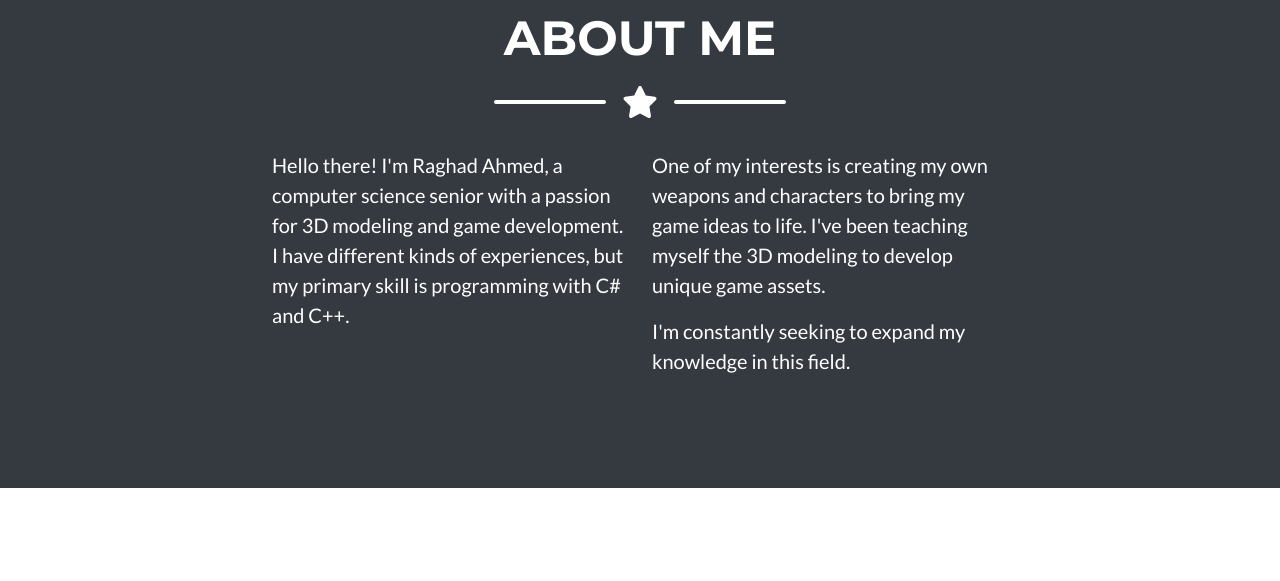
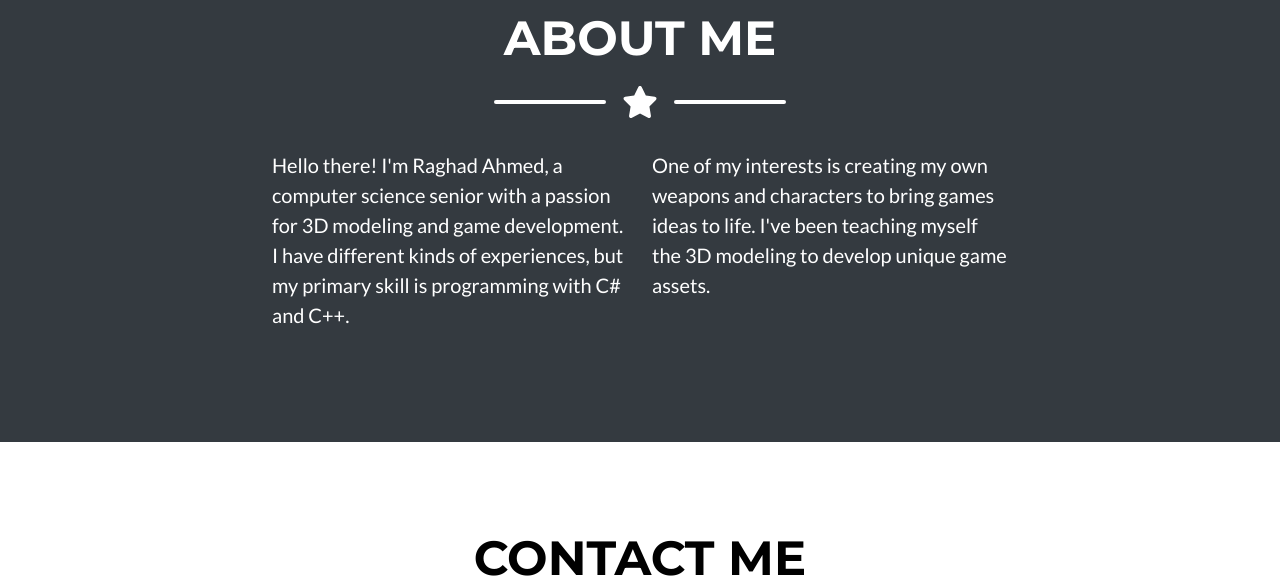
Before and after one commit to itsiyrex/Imiyrex, a plain HTML site: page index.html in a window 1280 px wide. Shown: the part 1566-2147 px from the top of the page. Drawn offline with nearby package versions, Linux system fonts and the light colour scheme; files whose address does not match are found by name.

Commit message:
Update index.html

```diff
--- a/index.html
+++ b/index.html
@@ -137,8 +137,7 @@
                     <div class="col-lg-4 ms-auto"><p class="lead">Hello there! I'm Raghad Ahmed, a computer science senior with a passion for 3D modeling and game development. I have different kinds of experiences, but my primary skill is programming with C# and C++.  </p>
 
                     </div>
-                    <div class="col-lg-4 me-auto"><p class="lead">One of my interests is creating my own weapons and characters to bring my game ideas to life. I've been teaching myself the 3D modeling to develop unique game assets. </p>
-                        <p class="lead">I'm constantly seeking to expand my knowledge in this field.</p>
+                    <div class="col-lg-4 me-auto"><p class="lead">One of my interests is creating my own weapons and characters to bring games ideas to life. I've been teaching myself the 3D modeling to develop unique game assets. </p>
                     </div>
                 </div>
                 <!-- About Section Button-->
```
